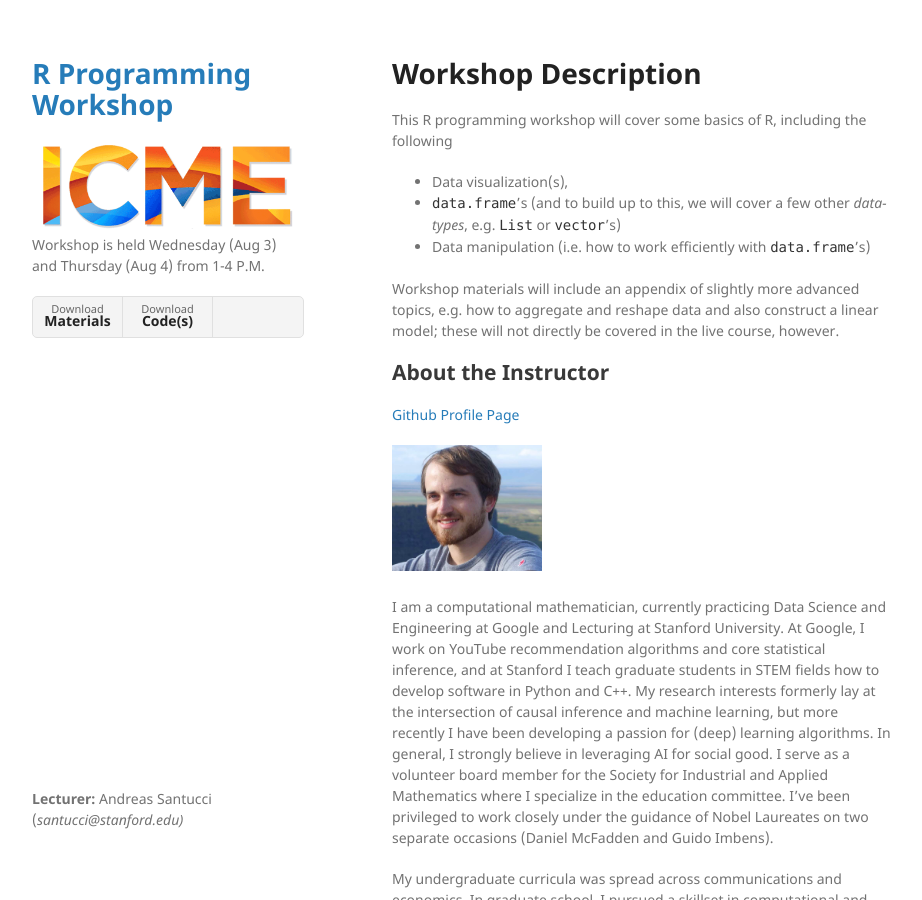
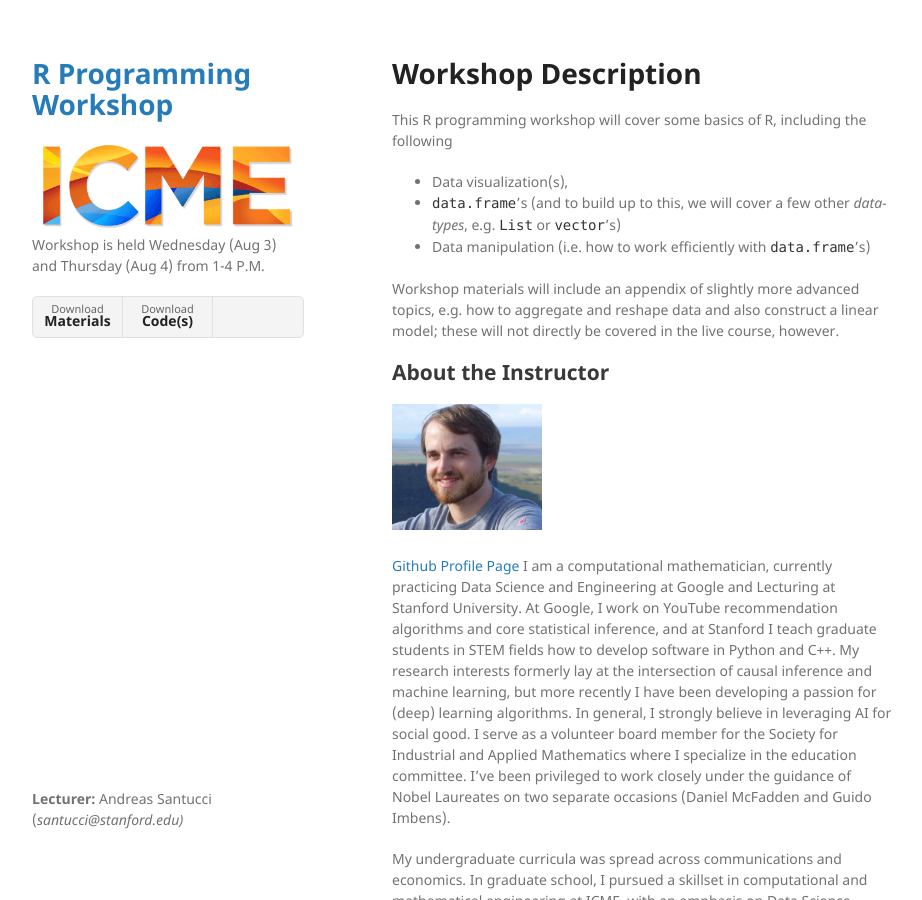
Before and after one commit to asantucci/ICME-R-Programming-Workshop, a Jekyll site: the page built from index.md, in a window 1280 px wide and 900 px high. Shown: the whole window, without its empty margins (178-1100 px from the left). Built offline with Jekyll 4.4.1, drawn with Linux system fonts in a browser that asks for light colours; our own code applies the rules of GitHub Pages for plain Markdown files.

```diff
--- a/index.md
+++ b/index.md
@@ -13,10 +13,9 @@ e.g. how to aggregate and reshape data and also construct a linear model; these
 will not directly be covered in the live course, however.
 
 ## About the Instructor
-[Github Profile Page](https://asantucci.github.io/)
-
 ![Andreas](/assets/img/profile.jpg){:style="max-width:30%;"}
 
+[Github Profile Page](https://asantucci.github.io/)
 I am a computational mathematician, currently practicing Data Science and Engineering at Google and Lecturing at Stanford University. At Google, I work on YouTube recommendation algorithms and core statistical inference, and at Stanford I teach graduate students in STEM fields how to develop software in Python and C++. My research interests formerly lay at the intersection of causal inference and machine learning, but more recently I have been developing a passion for (deep) learning algorithms. In general, I strongly believe in leveraging AI for social good. I serve as a volunteer board member for the Society for Industrial and Applied Mathematics where I specialize in the education committee. I've been privileged to work closely under the guidance of Nobel Laureates on two separate occasions (Daniel McFadden and Guido Imbens).
 
 My undergraduate curricula was spread across communications and economics. In graduate school, I pursued a skillset in computational and mathematical engineering at ICME, with an emphasis on Data Science. Whilst there, I passed Ph.D. qualifying exams in both Discrete Mathematics and Algorithms and also Stochastic Processes. I was advised on my M.S. thesis by Guido Imbens, now a Nobel Laureate.
```
